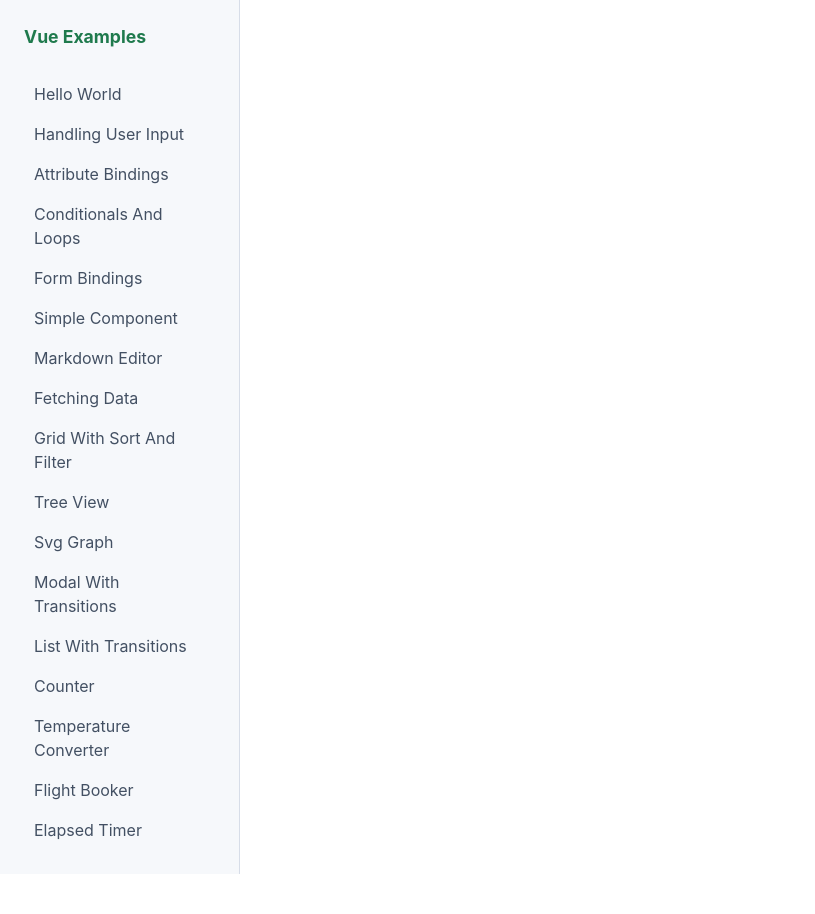
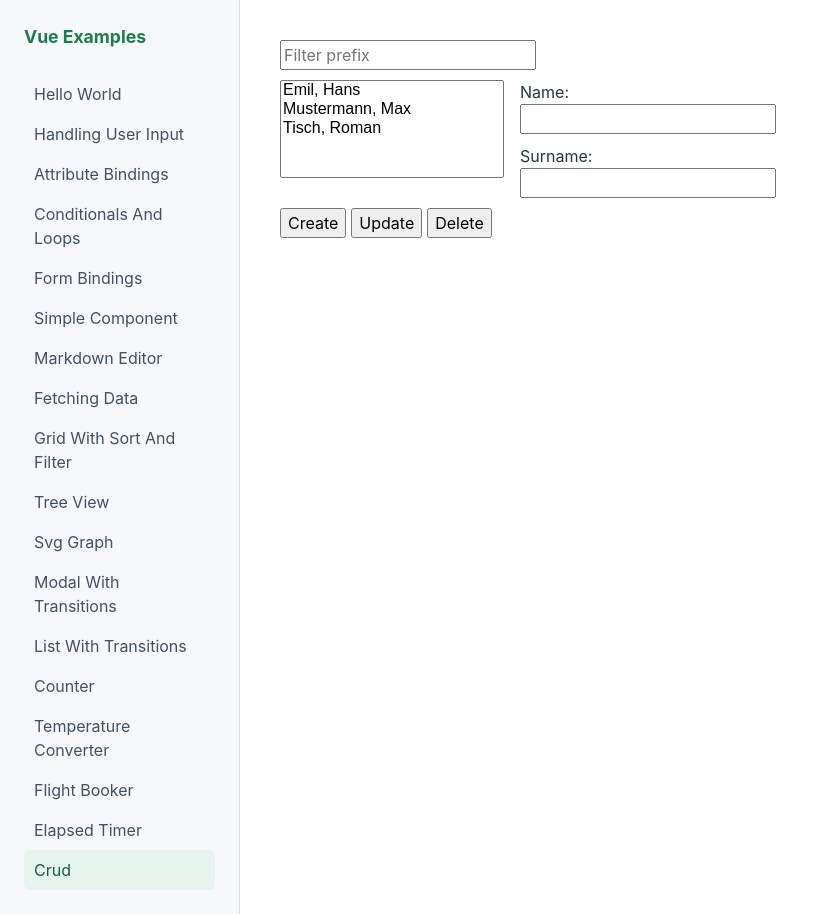
Before and after one commit to tkgakr/vue-examples, a Vue app: page /gui/crud in a window 1280 px wide. Shown: the whole page, without its empty margins (0-815 px from the left). Before the commit the page ends 874 px from the top, so only its background shows below. Built offline with nearby package versions, Linux system fonts and the light colour scheme.

Commit message:
example: CRUD

```diff
--- /dev/null
+++ b/src/examples/gui/crud/Crud.vue
@@ -0,0 +1,107 @@
+<script setup>
+import { computed, reactive, ref, watch } from 'vue'
+
+const names = reactive(['Emil, Hans', 'Mustermann, Max', 'Tisch, Roman'])
+const selected = ref('')
+const prefix = ref('')
+const first = ref('')
+const last = ref('')
+
+const filterNames = computed(() =>
+  names.filter((n) => n.toLowerCase().startsWith(prefix.value.toLowerCase())),
+)
+
+watch(selected, (name) => {
+  [last.value, first.value] = name.split(', ')
+})
+
+function create() {
+  if (hasValidInput()) {
+    const fullName = `${last.value}, ${first.value}`
+    if (!names.includes(fullName)) {
+      names.push(fullName)
+      first.value = last.value = ''
+    }
+  }
+}
+
+function update() {
+  if (hasValidInput() && selected.value) {
+    const i = names.indexOf(selected.value)
+    names[i] = selected.value = `${last.value}, ${first.value}`
+  }
+}
+
+function del() {
+  if (selected.value) {
+    const i = names.indexOf(selected.value)
+    names.splice(i, 1)
+    selected.value = first.value = last.value = ''
+  }
+}
+
+function hasValidInput() {
+  return first.value.trim() && last.value.trim()
+}
+</script>
+
+<template>
+  <div>
+    <input
+      v-model="prefix"
+      placeholder="Filter prefix"
+    >
+  </div>
+
+  <select
+    v-model="selected"
+    size="5"
+  >
+    <option
+      v-for="name in filterNames"
+      :key="name"
+    >
+      {{ name }}
+    </option>
+  </select>
+
+  <label>Name: <input v-model="first"></label>
+  <label>Surname: <input v-model="last"></label>
+
+  <div class="buttons">
+    <button @click="create">
+      Create
+    </button>
+    <button @click="update">
+      Update
+    </button>
+    <button @click="del">
+      Delete
+    </button>
+  </div>
+</template>
+
+<style>
+* {
+  font-size: inherit;
+}
+
+input {
+  display: block;
+  margin-bottom: 10px;
+}
+
+select {
+  float: left;
+  margin: 0 1em 1em 0;
+  width: 14em;
+}
+
+.buttons {
+  clear: both;
+}
+
+button + button {
+  margin-left: 5px;
+}
+</style>
--- a/src/router/index.ts
+++ b/src/router/index.ts
@@ -86,6 +86,11 @@
     component: () => import('@/examples/gui/elapsed-timer/ElapsedTimer.vue'),
     meta: { category: 'Gui', title: 'Elapsed Timer' },
   },
+  {
+    path: '/gui/crud',
+    component: () => import('@/examples/gui/crud/Crud.vue'),
+    meta: { category: 'Gui', title: 'Crud' },
+  },
 ] satisfies RouteRecordRaw[]
 
 const routes: RouteRecordRaw[] = [
```
